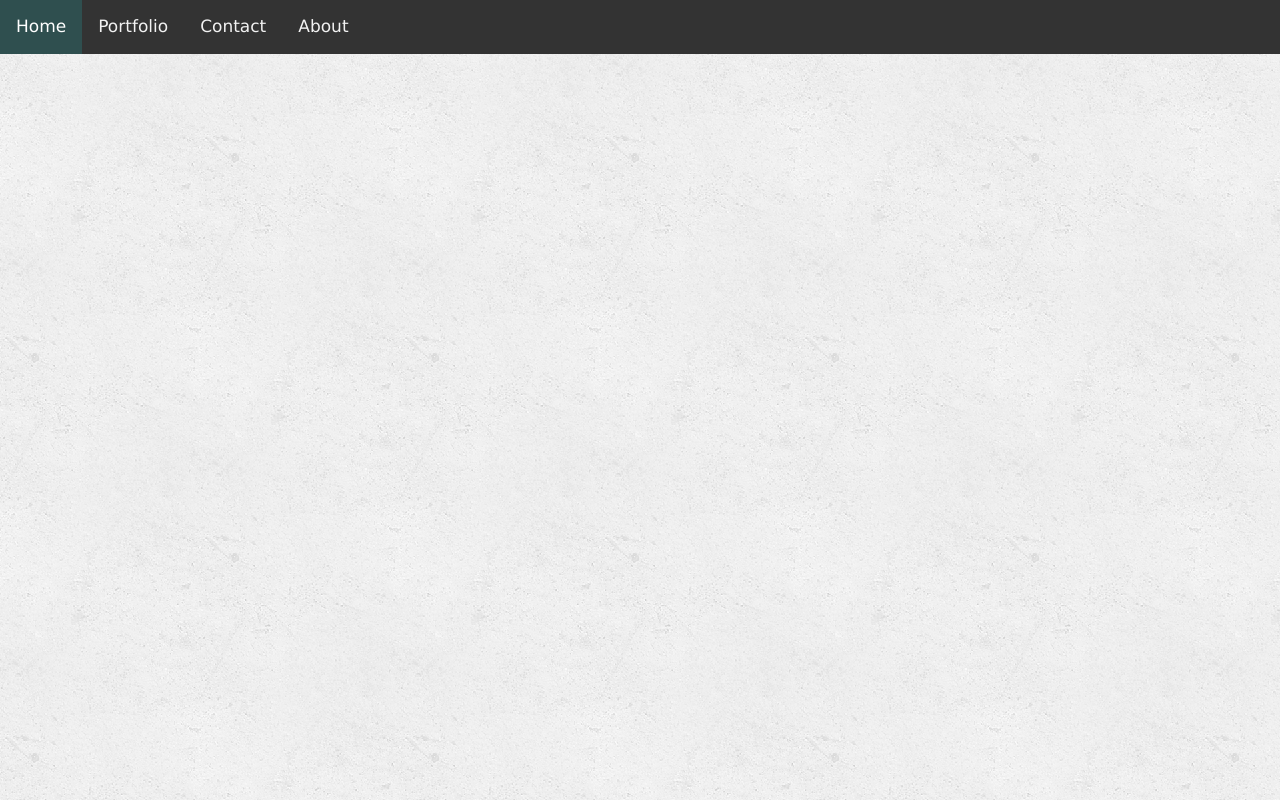
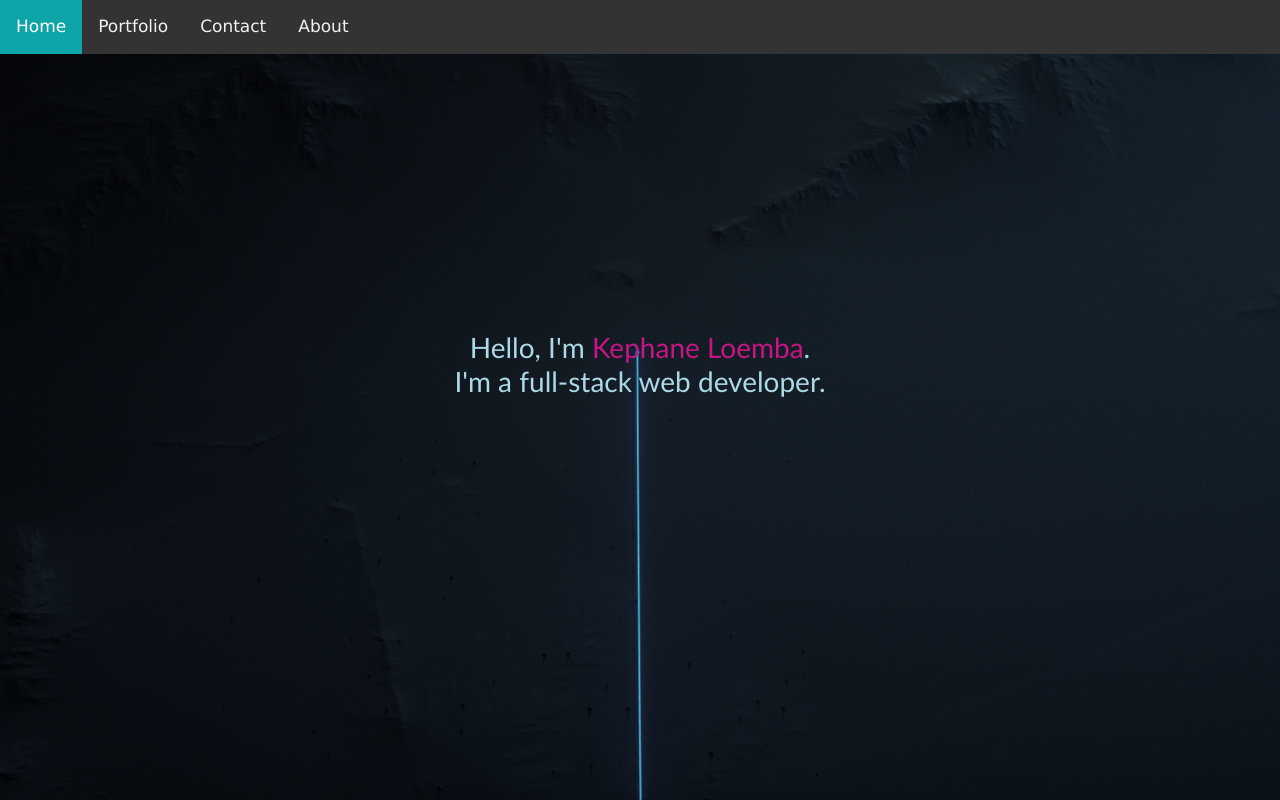
Before and after one commit to KephaneLoemba/Responsive-Portfolio, a plain HTML site: page index.html in a window 1280 px wide. Drawn offline with nearby package versions, Linux system fonts and the light colour scheme.

Commit message:
Added parralax backgrounds. Added homepage welcome message.

```diff
--- a/index.html
+++ b/index.html
@@ -14,6 +14,16 @@
         rel="stylesheet"
         href="style.css"
     />
+    <style>
+      body{
+        background-image: url('devellop/homeFabianAerts.png');
+        background-attachment: fixed;
+        background-position: center;
+        background-repeat: no-repeat;
+        background-size: cover;
+
+      }
+    </style>
 </head>
 <body>
   <nav class="topnav" id="myTopnav">
@@ -26,6 +36,11 @@
     </a>
 </nav>
 <div class="container">
+  <h3 class="welcome">
+    Hello, I'm <span style="color: mediumvioletred;">Kephane Loemba</span>.
+    <br>
+    I'm a full-stack web developer.
+  </h3>
 
 
 
--- a/style.css
+++ b/style.css
@@ -36,6 +36,9 @@
     display: inline-block;
     margin-left: 25px;color: #ffffff;
 }*/
+
+
+/* ----------------------------------------------------GLOBAL STYLING------------------------------------------------------------------------ */
 body {
     background-image: url('concrete_seamless.png');
 }
@@ -66,7 +69,7 @@ body {
 
   /* Add an active class to highlight the current page */
   .topnav a.active {
-    background-color: darkslategrey ;
+    background-color: rgba(0, 206, 209, 0.739);
     color: white;
   }
 
@@ -140,8 +143,8 @@ img {vertical-align: middle;}
 }
 
 /* Caption text */
-.text {
-  color: #f2f2f2;
+.carouselText {
+  color: #333;
   font-size: 15px;
   padding: 8px 12px;
   position: absolute;
@@ -197,3 +200,10 @@ img {vertical-align: middle;}
 @media only screen and (max-width: 300px) {
   .prev, .next,.text {font-size: 11px}
 }
+/* ----------------------------------------------------HOME/INDEX PAGE------------------------------------------------------------------------ */
+.welcome {
+  text-align: center;
+  font-family: 'Gill Sans', 'Gill Sans MT', Calibri, 'Trebuchet MS', sans-serif;
+  color: lightblue;
+  margin-top: 25%;
+}
```
Also changed, not shown: about.html (+10 -0 lines), contact.html (+10 -0 lines), portfolio.html (+13 -3 lines), devellop/aboutFabianAerts.png (added), devellop/concrete_seamless.png (renamed from concrete_seamless.png), devellop/homeFabianAerts.png (added), 3 other files.
